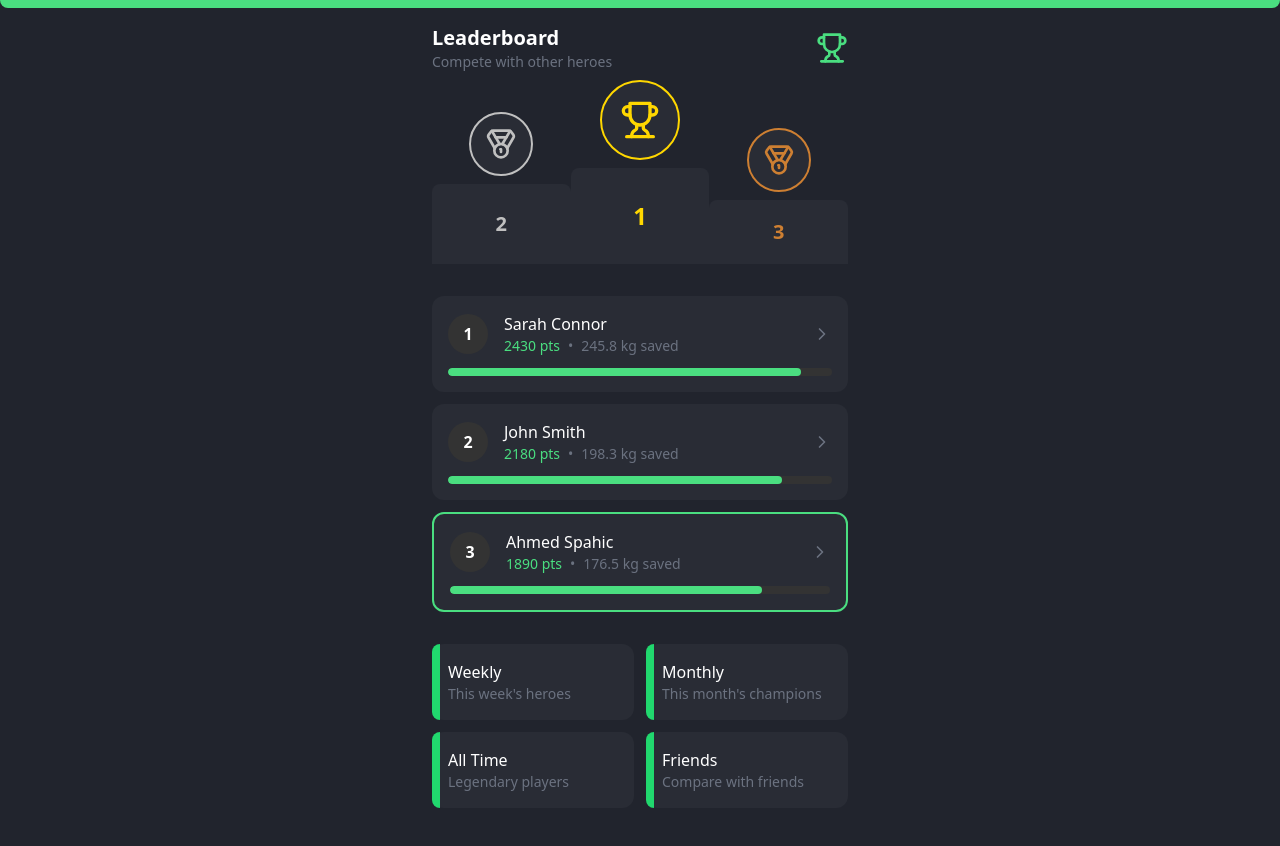
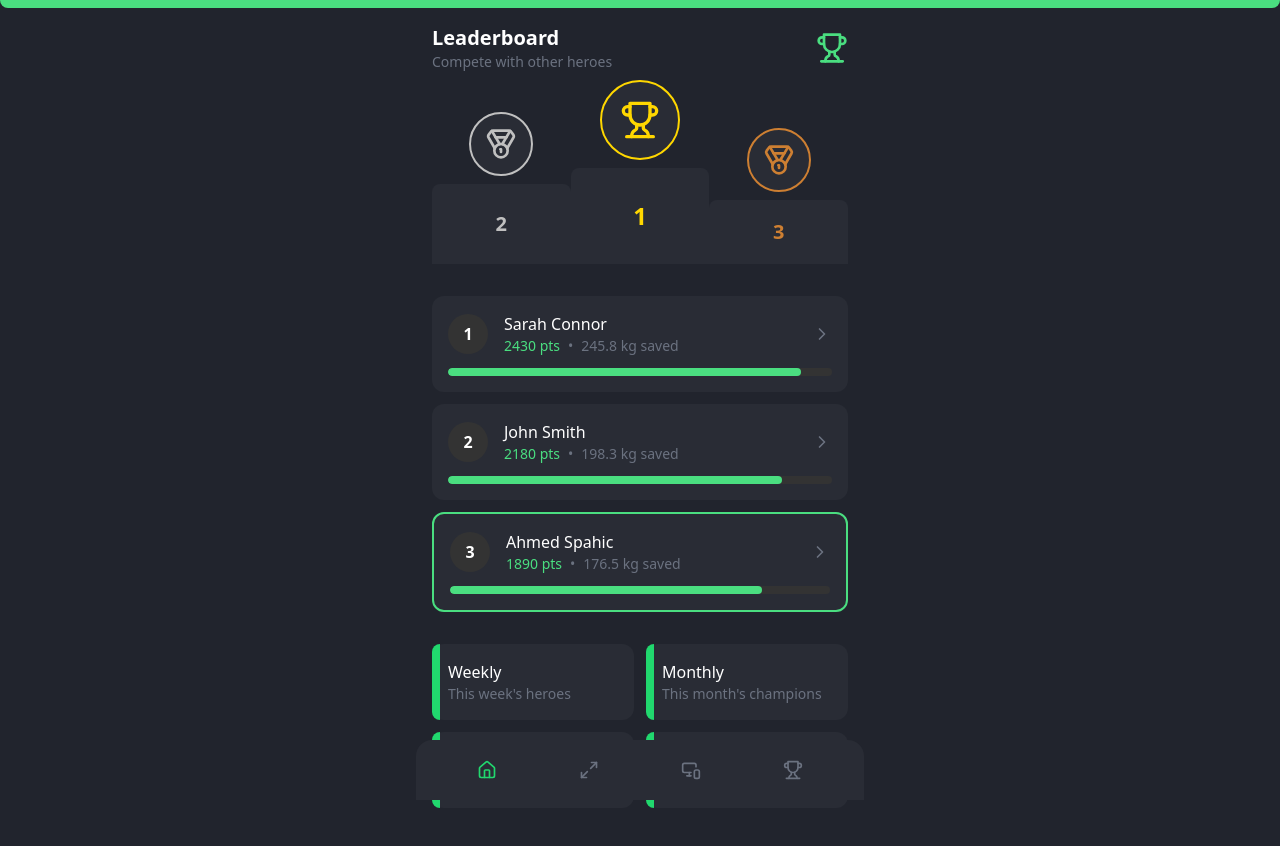
Before and after one commit to kaizerpwn/carbo, a Next.js app: page /leaderboard in a window 1280 px wide. Shown: the top 846 px of the page. Built offline with nearby package versions, Linux system fonts and the light colour scheme.

Commit message:
Add NavBar component and integrate it into Leaderboard and Dashboard pages

```diff
--- a/src/app/leaderboard/page.tsx
+++ b/src/app/leaderboard/page.tsx
@@ -1,5 +1,6 @@
 import React from "react";
 import { Trophy, Medal, ChevronRight } from "lucide-react";
+import NavBar from "@/components/NavBar";
 
 interface User {
   id: string;
@@ -151,6 +152,7 @@ const LeaderboardView: React.FC = () => {
             <p className="text-[#6B7280] text-sm">Compare with friends</p>
           </button>
         </div>
+        <NavBar />
       </div>
     </div>
   );
--- a/src/app/page.tsx
+++ b/src/app/page.tsx
@@ -1,10 +1,5 @@
-import {
-  Home,
-  Maximize2,
-  MonitorSmartphone,
-  Settings,
-  Zap,
-} from "lucide-react";
+import NavBar from "@/components/NavBar";
+import { Zap } from "lucide-react";
 
 export default function Dashboard() {
   return (
@@ -34,7 +29,9 @@ export default function Dashboard() {
         <div className="bg-backgroundLight rounded-2xl mb-6">
           <div className="p-4">
             <h2 className="text-white text-lg font-[1000]">Your tree</h2>
-            <p className="text-[#6B7280] text-sm font-semibold">Metrics during the last 7 days</p>
+            <p className="text-[#6B7280] text-sm font-semibold">
+              Metrics during the last 7 days
+            </p>
           </div>
         </div>
 
@@ -45,12 +42,16 @@ export default function Dashboard() {
                 <div className="absolute left-0 top-0 bottom-0 w-2 bg-primaryColor rounded-bl-lg rounded-tl-lg" />
 
                 <div className="mb-6 ml-2">
-                  <div className="text-white text-4xl font-[1000]">85<span className="text-xl font-[300]">%</span></div>
+                  <div className="text-white text-4xl font-[1000]">
+                    85<span className="text-xl font-[300]">%</span>
+                  </div>
                   <div className="text-[#6B7280] text-sm">CO2 Emissions</div>
                 </div>
 
                 <div className="ml-2">
-                  <div className="text-white text-4xl font-[1000]">13<span className="text-xl font-[300]">%</span></div>
+                  <div className="text-white text-4xl font-[1000]">
+                    13<span className="text-xl font-[300]">%</span>
+                  </div>
                   <div className="text-[#6B7280] text-sm">Progress</div>
                 </div>
               </div>
@@ -80,16 +81,37 @@ export default function Dashboard() {
                   />
                 </svg>
                 <div className="absolute inset-0 flex items-center justify-center p-10">
-                  <svg width="583" height="613" viewBox="0 0 583 613" fill="none" xmlns="http://www.w3.org/2000/svg">
-                    <path d="M260 436.5L240.5 420L216 427L259 472.5L253 613H316.5L311.5 493L369.5 431.5L367.5 411L310.5 459L308.5 397L261.5 394.5L260 436.5Z" fill="#E88687"/>
-                    <circle cx="336.5" cy="322.5" r="99.5" fill="#6FD4A1"/>
-                    <ellipse cx="483.5" cy="303.5" rx="99.5" ry="103.5" fill="#6FD4A1"/>
-                    <ellipse cx="436.5" cy="158.5" rx="99.5" ry="103.5" fill="#6FD4A1"/>
-                    <circle cx="299.5" cy="103.5" r="103.5" fill="#6FD4A1"/>
-                    <circle cx="179.5" cy="158.5" r="103.5" fill="#6FD4A1"/>
-                    <circle cx="103.5" cy="284.5" r="103.5" fill="#6FD4A1"/>
-                    <circle cx="198.5" cy="326.5" r="103.5" fill="#6FD4A1"/>
-                    <circle cx="295.5" cy="215.5" r="103.5" fill="#6FD4A1"/>
+                  <svg
+                    width="583"
+                    height="613"
+                    viewBox="0 0 583 613"
+                    fill="none"
+                    xmlns="http://www.w3.org/2000/svg"
+                  >
+                    <path
+                      d="M260 436.5L240.5 420L216 427L259 472.5L253 613H316.5L311.5 493L369.5 431.5L367.5 411L310.5 459L308.5 397L261.5 394.5L260 436.5Z"
+                      fill="#E88687"
+                    />
+                    <circle cx="336.5" cy="322.5" r="99.5" fill="#6FD4A1" />
+                    <ellipse
+                      cx="483.5"
+                      cy="303.5"
+                      rx="99.5"
+                      ry="103.5"
+                      fill="#6FD4A1"
+                    />
+                    <ellipse
+                      cx="436.5"
+                      cy="158.5"
+                      rx="99.5"
+                      ry="103.5"
+                      fill="#6FD4A1"
+                    />
+                    <circle cx="299.5" cy="103.5" r="103.5" fill="#6FD4A1" />
+                    <circle cx="179.5" cy="158.5" r="103.5" fill="#6FD4A1" />
+                    <circle cx="103.5" cy="284.5" r="103.5" fill="#6FD4A1" />
+                    <circle cx="198.5" cy="326.5" r="103.5" fill="#6FD4A1" />
+                    <circle cx="295.5" cy="215.5" r="103.5" fill="#6FD4A1" />
                   </svg>
                 </div>
               </div>
@@ -102,6 +124,8 @@ export default function Dashboard() {
             <h2 className="text-white text-lg">Favorite devices</h2>
             <span className="text-[#6B7280]">Total 4</span>
           </div>
+
+          <NavBar />
 
           <div className="relative bg-backgroundLight rounded-2xl p-4">
             <div className="absolute left-0 top-0 bottom-0 bg-primaryColor rounded-bl-lg rounded-tl-lg w-2" />
@@ -128,17 +152,6 @@ export default function Dashboard() {
           </div>
         </div>
       </div>
-
-      <div className="fixed bottom-0 left-0 right-0 max-w-md mx-auto">
-        <div className="bg-backgroundLight flex justify-around items-center p-5 rounded-t-2xl">
-          <div className="flex items-center gap-2">
-            <Home className="w-5 h-5 text-primaryColor cursor-pointer" />
-          </div>
-          <Maximize2 className="w-5 h-5 text-[#6B7280] cursor-pointer" />
-          <MonitorSmartphone className="w-5 h-5 text-[#6B7280] cursor-pointer" />
-          <Settings className="w-5 h-5 text-[#6B7280] cursor-pointer" />
-        </div>
-      </div>
     </div>
   );
 }
--- /dev/null
+++ b/src/components/NavBar.tsx
@@ -0,0 +1,34 @@
+"use client";
+import { Home, Maximize2, MonitorSmartphone, Trophy } from "lucide-react";
+import { useRouter } from "next/navigation";
+import React from "react";
+
+const NavBar = () => {
+  const router = useRouter();
+  return (
+    <div className="fixed bottom-0 left-0 right-0 max-w-md mx-auto">
+      <div className="bg-backgroundLight flex justify-around items-center p-5 rounded-t-2xl">
+        <div
+          className="flex items-center gap-2"
+          onClick={() => router.push("/")}
+        >
+          <Home className="w-5 h-5 text-primaryColor cursor-pointer" />
+        </div>
+        <Maximize2
+          className="w-5 h-5 text-[#6B7280] cursor-pointer"
+          onClick={() => router.push("/scan")}
+        />
+        <MonitorSmartphone
+          className="w-5 h-5 text-[#6B7280] cursor-pointer"
+          onClick={() => router.push("/devices")}
+        />
+        <Trophy
+          className="w-5 h-5 text-[#6B7280] cursor-pointer"
+          onClick={() => router.push("/leaderboard")}
+        />
+      </div>
+    </div>
+  );
+};
+
+export default NavBar;
```
